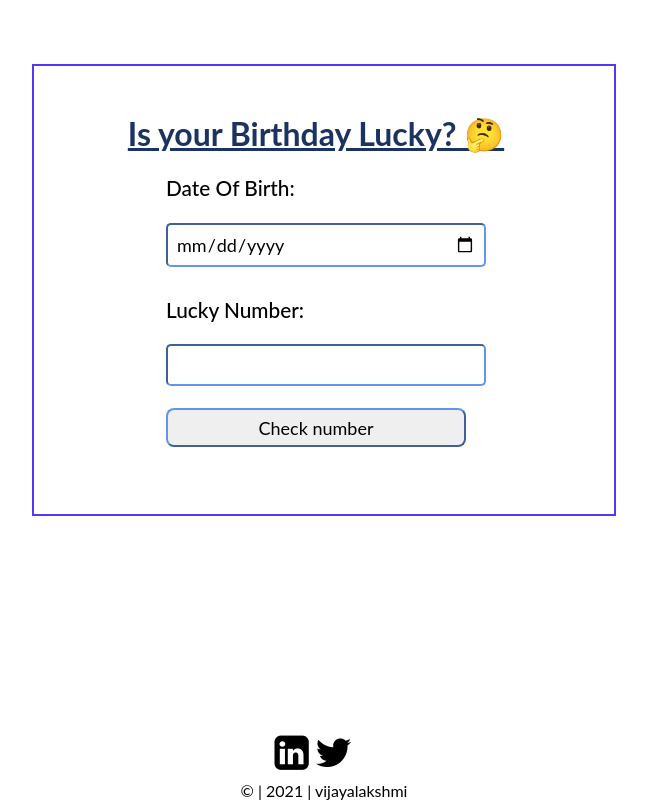
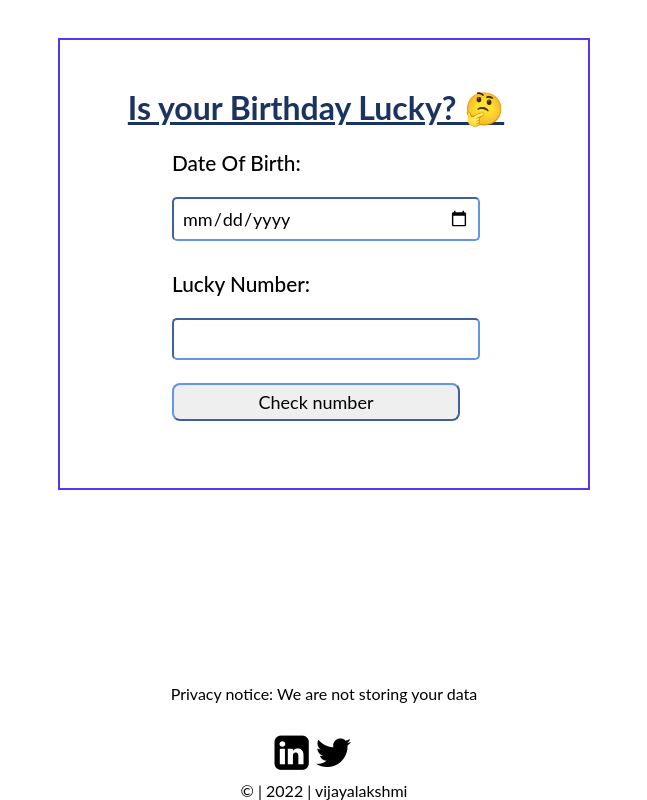
Before and after one commit to VijayalakshmiGanesh/IsYourBirthdayLucky, a plain HTML site: page index.html in a window 1280 px wide. Shown: the whole page, without its empty margins (316-963 px from the left). Drawn offline with Linux system fonts and the light colour scheme.

Commit message:
copyright year updaated

```diff
--- a/index.html
+++ b/index.html
@@ -24,15 +24,15 @@
     </div>
     <script src="project.js"></script>
 
-    <footer style="
-    color: black; position: absolute;">
-
+    <footer style="color: black; ">
+        Privacy notice: We are not storing your data</br>
         <p><a href="https://www.linkedin.com/in/vijayalakshmi-g-182a061a9" target="_new"><i class="fa">&#xf08c;</i></a>
             <a href="https://twitter.com/VIJAYALAKSHMIG4" target="_new"><i class="fa">&#xf099;</i></a>
             <a href="mailto:gviji152000@gmail.com"><span class="material-icons md-48"><i
                         class="material-icons">&#xe0be;</i></span></a>
         </p>
-        © | 2021 | vijayalakshmi
+
+        © | 2022 | vijayalakshmi
     </footer>
 
 
--- a/style.css
+++ b/style.css
@@ -1,20 +1,12 @@
 @import url('https://fonts.googleapis.com/icon?family=Material+Icons');
 @import url('https://cdnjs.cloudflare.com/ajax/libs/font-awesome/4.7.0/css/font-awesome.min.css');
-
-footer {
-    text-align: center;
-    position: absolute;
-    bottom: 0;
-    left: 0;
-    right: 0;
-}
 
 body {
     border: 2px solid rgb(88, 52, 249);
     padding-left: 2rem;
     padding-right: 3rem;
-    width: 500px;
-    margin: 5% auto;
+    width: 28rem;
+    margin: 3% auto;
     padding-bottom: 1rem;
 }
 
@@ -57,7 +49,7 @@ html {
 }
 
 .container {
-    width: 300px;
+    width: 18rem;
     margin: auto auto;
 
 }
@@ -99,3 +91,11 @@ p {
 .material-icons:hover {
     color: rgb(27, 51, 96);
 }
+
+footer {
+    text-align: center;
+    position: absolute;
+    bottom: 0;
+    left: 0;
+    right: 0;
+}
```
